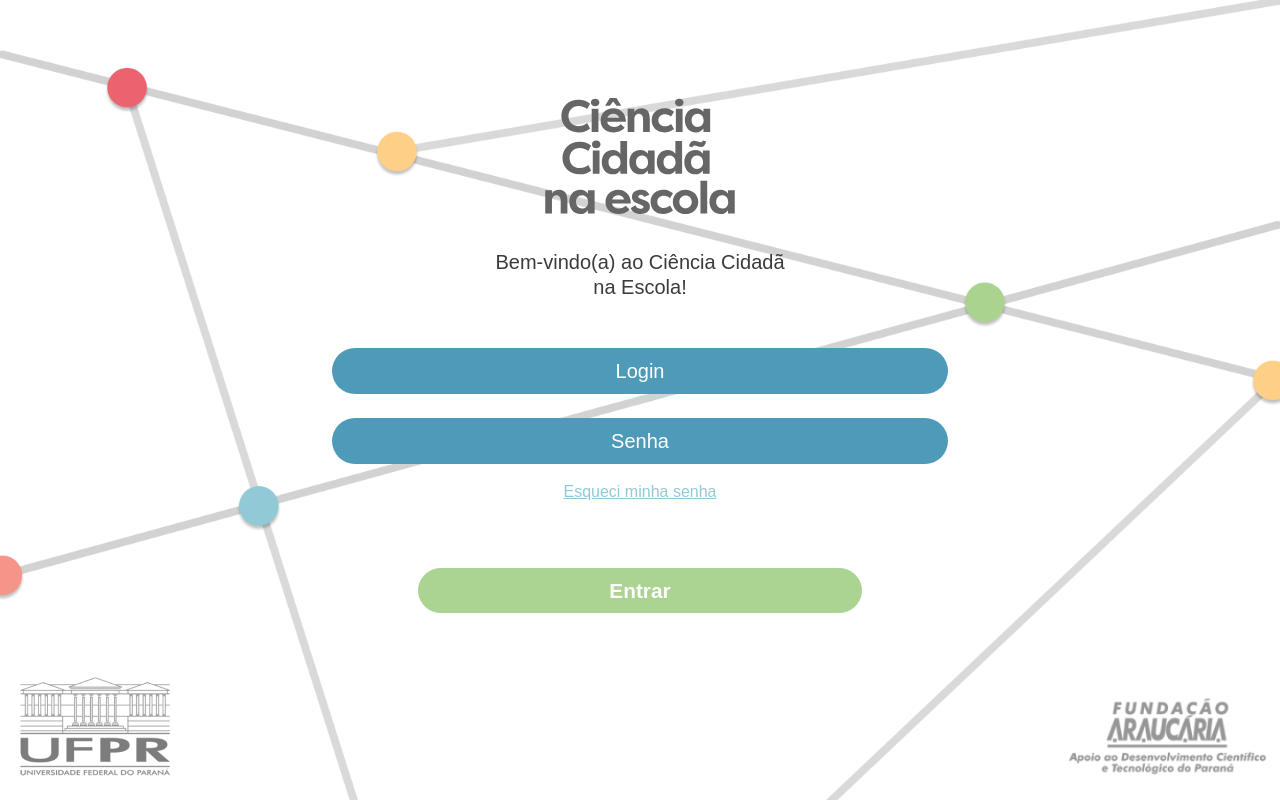
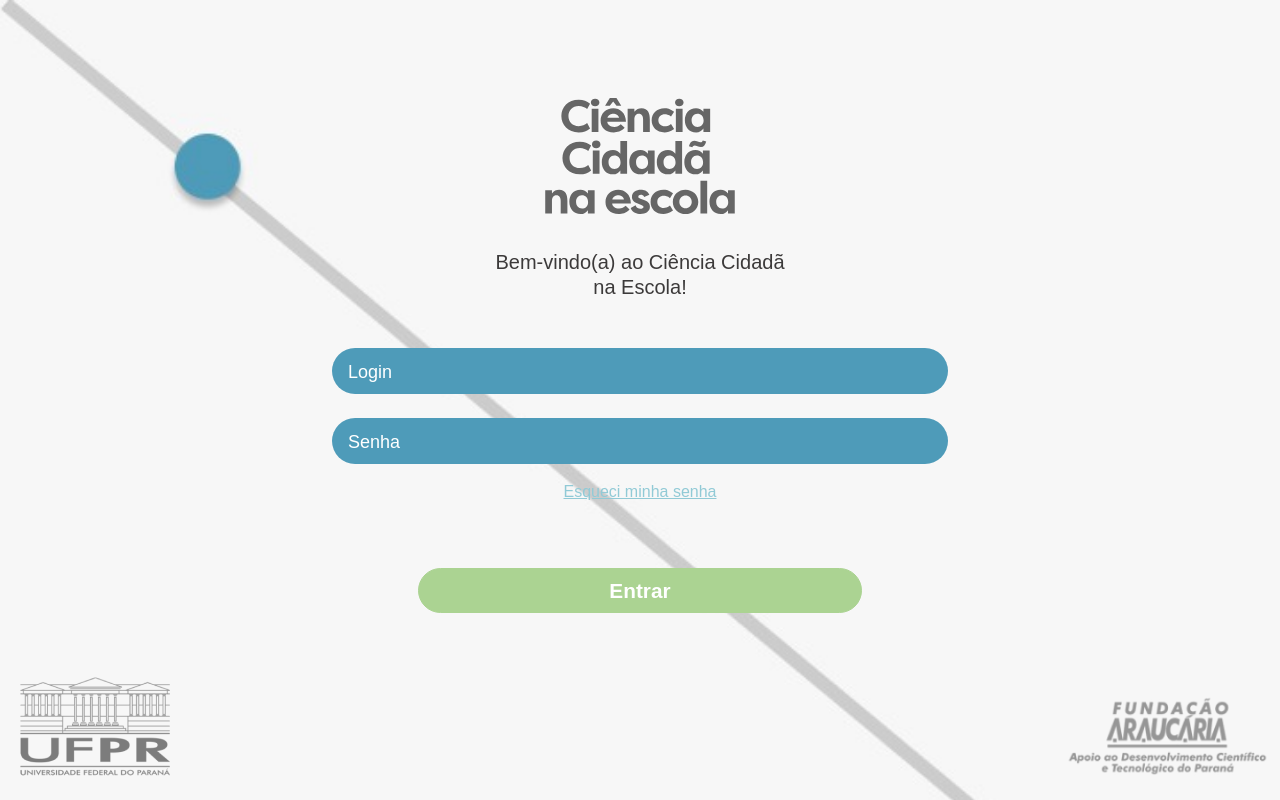
Before and after one commit to VRI-UFPR/CienciaNaEscola, a React (Create React App) app: page / in a window 1280 px wide. Built offline with nearby package versions, Linux system fonts and the light colour scheme; a web font is replaced by a local one.

Commit message:
#207[FIX]: Atualização da página de login conforme Figma

```diff
--- a/src/pages/LoginPage.jsx
+++ b/src/pages/LoginPage.jsx
@@ -1,7 +1,7 @@
 import { React, useContext, useState, useRef, useEffect } from 'react';
 import LoginTitle from '../assets/images/loginTitle.svg';
 import axios from 'axios';
-import Background from '../assets/images/backgroundLogin.png';
+import Background from '../assets/images/loginPageBackground.png';
 // import { Link } from 'react-router-dom';
 import { useNavigate } from 'react-router-dom';
 import { AuthContext } from '../contexts/AuthContext';
@@ -9,6 +9,7 @@ import TextButton from '../components/TextButton';
 import Alert from '../components/Alert';
 import logoFA from '../assets/images/logoFA.svg';
 import logoUFPR from '../assets/images/logoUFPR.svg';
+
 
 const styles = `
 
@@ -29,6 +30,9 @@ const styles = `
 
     ::placeholder {
         color: #FFFFFF;
+        font-weight: 400;
+        font-size: 90%;
+        opacity: 1;
     }
 
     .login-forgot-pw{
@@ -90,14 +94,14 @@ function LoginPage(props) {
                 <form className="row justify-content-center pt-5 h-50 w-75" onSubmit={loginHandler}>
                     <div className="col-12 col-lg-8 d-flex flex-column align-items-center">
                         <input
-                            className="login-input align-items-center rounded-pill text-center fs-5 px-3 py-2 mb-4 w-100"
+                            className="login-input align-items-center rounded-pill text-start fs-5 px-3 py-2 mb-4 w-100"
                             placeholder="Login"
                             type="text"
                             value={email}
                             onChange={(e) => setEmail(e.target.value)}
                         />
                         <input
-                            className="login-input rounded-pill text-center fs-5 px-3 py-2 mb-3 w-100"
+                            className="login-input rounded-pill text-start fs-5 px-3 py-2 mb-3 w-100"
                             placeholder="Senha"
                             type="password"
                             value={password}
```
